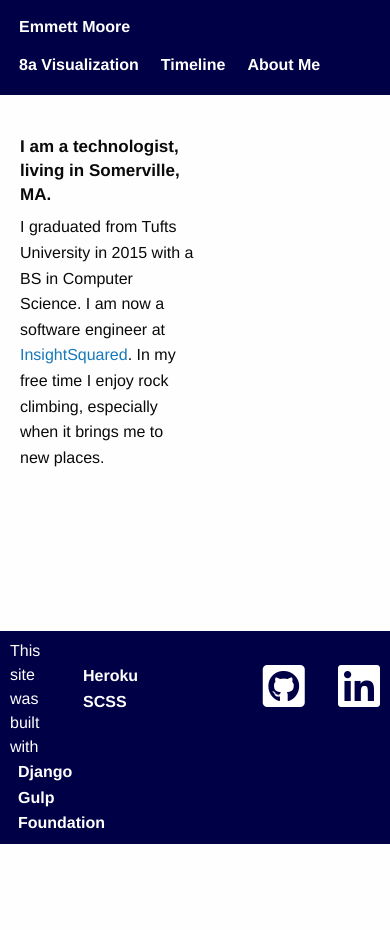
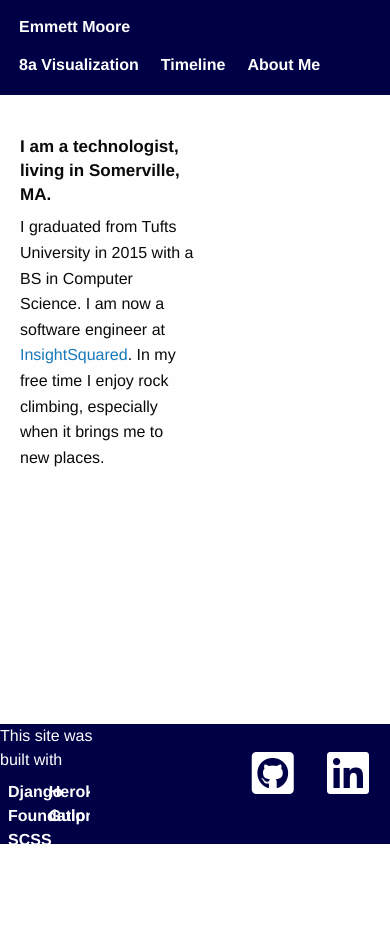
Before and after one commit to emmettmoore/personal-site, a Django app: page / in a window 390 px wide. After the commit the page ends 844 px from the top, so only its background shows below. Run offline with Django 3.2, Linux system fonts and the light colour scheme; some libraries are stand-ins or nearby versions.

Commit message:
Make site responsive
Use flex boxes for footer and make it sticky.

```diff
--- a/main/static/main/build/css/app.css
+++ b/main/static/main/build/css/app.css
@@ -1,3 +1,12 @@
+html {
+  height: 100%; }
+
+body {
+  height: 100%;
+  display: flex;
+  flex-direction: column;
+  min-height: 100vh; }
+
 nav.top-bar {
   border-bottom: 3px solid #000046;
   background-color: #000046; }
@@ -19,42 +28,42 @@ nav.top-bar li > a:hover {
   padding: 0px 0px 4px 0px;
   border-bottom: 2px solid #E08002; }
 
-.body-wrapper {
-  position: relative;
-  margin: 0;
-  padding-bottom: 6rem;
-  min-height: 100%;
+.viewport-content {
+  flex: 1;
   font-family: "Helvetica Neue", Arial, sans-serif; }
 
 .about-me {
-  padding-bottom: 348px;
   padding-top: 40px;
   max-width: 50%; }
 
 .footer {
-  position: absolute;
-  left: 0;
-  bottom: 0;
-  width: 100%;
+  display: flex;
+  height: 120px;
   background-color: #000046;
   color: #FFFFFF; }
 
 .footer .about-site {
-  padding-top: 8px;
-  text-align: left; }
+  width: 25%;
+  flex: 1; }
 
-.footer .about-site > ul {
-  margin: 0px 0px 8px 8px; }
+.footer .about-site ul {
+  margin: 8px;
+  overflow: hidden; }
 
 .footer .about-site li {
-  list-style-type: none; }
+  width: 50%;
+  list-style-type: none;
+  line-height: 1.5em;
+  float: left;
+  display: inline; }
+
+.footer .middle-section {
+  flex: 2; }
 
 .footer .social {
-  text-align: right;
-  padding-top: 21px; }
+  padding: 15px 21px 0px 0px; }
 
 .footer .icon-wrapper {
-  margin-top: 10px;
   font-size: 3em; }
 
 .footer .icon-wrapper .fab {
--- a/main/static/main/build/css/eb-core.css
+++ b/main/static/main/build/css/eb-core.css
@@ -1,3 +1,6 @@
+.small-space-top {
+  margin-top: 8px; }
+
 .medium-space-top {
   margin-top: 20px; }
 
--- a/main/static/main/scss/app.scss
+++ b/main/static/main/scss/app.scss
@@ -1,4 +1,18 @@
 @import 'eb-colors';
+
+$footer-height: 120px;
+
+html {
+  height: 100%;
+}
+
+body {
+  height: 100%;
+  display: flex;
+  flex-direction: column;
+  min-height: 100vh;
+}
+
 
 nav.top-bar {
   border-bottom: 3px solid $eb-blue;
@@ -26,43 +40,43 @@ nav.top-bar {
   }
 }
 
-.body-wrapper {
-  position: relative;
-  margin: 0;
-  padding-bottom: 6rem;
-  min-height: 100%;
+.viewport-content {
+  flex: 1;
   font-family: "Helvetica Neue", Arial, sans-serif;
 }
 
 .about-me {
-  padding-bottom: 348px;
   padding-top: 40px;
   max-width: 50%;
 }
 
 .footer {
-  position: absolute;
-  left: 0;
-  bottom: 0;
-  width: 100%;
+  display: flex;
+  height: $footer-height;
   background-color: $eb-blue;
   color: $eb-white;
   .about-site {
-    padding-top: 8px;
-    text-align: left;
-    > ul {
-      margin: 0px 0px 8px 8px;
+    width: 25%;
+    flex: 1;
+    ul {
+      margin: 8px;
+      overflow: hidden;
     }
     li {
+      width: 50%;
       list-style-type: none;
+      line-height: 1.5em;
+      float: left;
+      display: inline;
     }
   }
+  .middle-section {
+    flex: 2;
+  }
   .social {
-    text-align: right;
-    padding-top: 21px;
+    padding: 15px 21px 0px 0px;
   }
   .icon-wrapper {
-    margin-top: 10px;
     font-size: 3em;
     .fab {
       color: $eb-white;
--- a/main/static/main/scss/eb-core.scss
+++ b/main/static/main/scss/eb-core.scss
@@ -1,5 +1,8 @@
 @import 'eb-colors';
 
+.small-space-top {
+  margin-top: 8px;
+}
 .medium-space-top {
   margin-top: 20px;
 }
--- a/main/templates/main/base.html
+++ b/main/templates/main/base.html
@@ -36,28 +36,26 @@
         </div>
       </nav>
     {% endblock top_bar %}
-    {% block main_content %}
+    <div class="viewport-content">
+      {% block viewport_content %}
         Override me.
-    {% endblock main_content %}
+      {% endblock viewport_content %}
+    </div>
     {% block footer %}
       <div class="footer">
-        <div class="row">
-          <div class="about-site columns small-2">
+        <div class="about-site">
           This site was built with
           <ul class="bold">
             <li>Django</li>
+            <li>Heroku</li>
+            <li>Foundation</li>
             <li>Gulp</li>
-              <li>Foundation</li>
-            </ul>
-          </div>
-          <div class="about-site columns small-4">
-            <br>
-            <ul class="bold">
-              <li>Heroku</li>
             <li>SCSS</li>
           </ul>
         </div>
-          <div class="social columns small-6">
+        <div class="middle-section">
+        </div>
+        <div class="social">
           <a class="icon-wrapper" href="https://www.github.com/ewmoore823" target="_blank">
             <i class="fab fa-github-square"></i>
           </a>
@@ -66,7 +64,6 @@
           </a>
         </div>
       </div>
-      </div>
     {% endblock footer %}
   {% endblock body %}
   </body>
--- a/main/templates/main/home.html
+++ b/main/templates/main/home.html
@@ -1,8 +1,7 @@
 {% extends "main/base.html" %}
 {% load staticfiles %}
 
-{% block main_content %}
-  <div class="body-wrapper">
+{% block viewport_content %}
     <div class="about-me">
       <div class="medium-space-left">
         <h5 class="bold">I am a technologist, living in Somerville, MA.</h5>
@@ -13,5 +12,4 @@
         </p>
       </div>
     </div>
-  </div>
-{% endblock main_content %}
+{% endblock viewport_content %}
--- a/main/templates/main/timeline.html
+++ b/main/templates/main/timeline.html
@@ -6,6 +6,6 @@
   <script src="{% static "main/d3/d3.js" %}"></script>
 {% endblock extra_assets %}
 
-{% block main_content %}
+{% block viewport_content %}
   Timeline
-{% endblock main_content %}
+{% endblock viewport_content %}
```
Also changed, not shown: 3 other files. Lines whose indentation alone changed are shown as unchanged.
